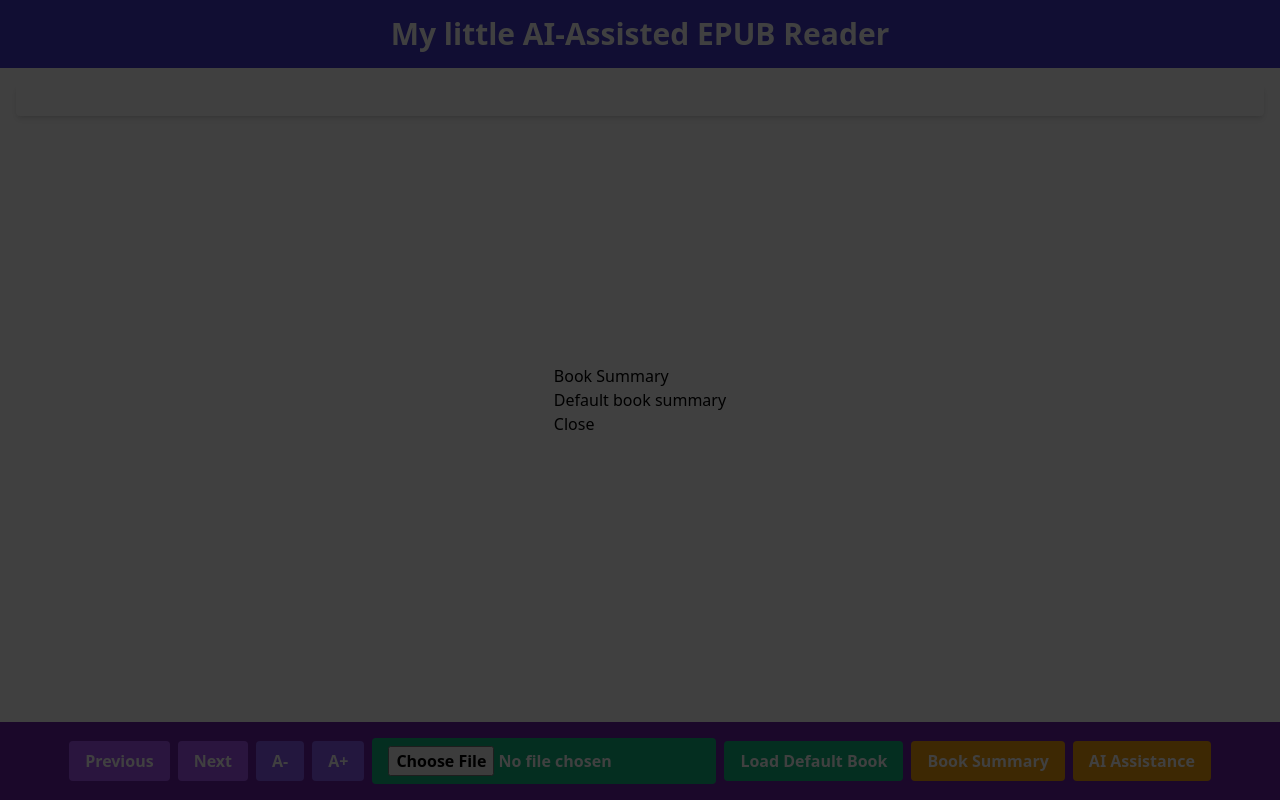
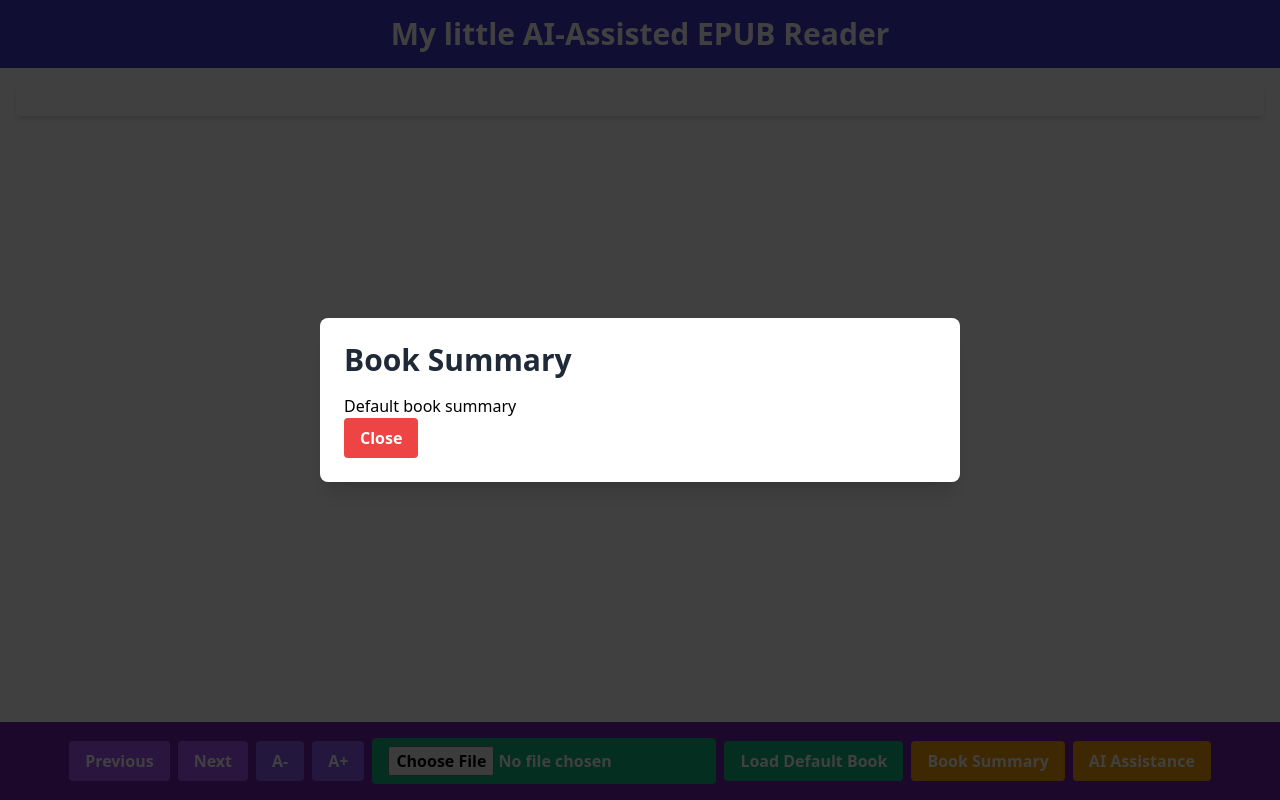
Before and after one commit to pranavmodi/readAI, a Vue app in the folder epub-reader-frontend/: page / in a window 1280 px wide. Both pictures are taken after a click on the button "Book Summary". Built offline with nearby package versions, Linux system fonts and the light colour scheme; no server answers.

Commit message:
update front end

```diff
--- a/epub-reader-frontend/src/App.vue
+++ b/epub-reader-frontend/src/App.vue
@@ -8,11 +8,13 @@
       <div id="book-area" :class="isSidePanelOpen ? 'flex-grow' : 'w-full'" class="bg-white shadow-md rounded p-4">
         <!-- Book content here -->
       </div>
-      <div v-if="showBookSummary" class="overlay bg-black bg-opacity-75 fixed inset-0 flex justify-center items-center">
-        <div class="overlay-content">
-          <h2>Book Summary</h2>
+      <div v-if="showBookSummary" class="overlay bg-black bg-opacity-75 fixed inset-0 flex justify-center items-center transition-opacity ease-out duration-300">
+        <div class="overlay-content bg-white p-6 rounded-lg shadow-xl w-full sm:w-3/4 md:w-1/2">
+          <h2 class="text-2xl md:text-3xl font-bold text-gray-800 mb-4">Book Summary</h2>
           <p>{{ currentBookSummary }}</p>
-          <button @click="toggleBookSummary" class="close-button">Close</button>
+          <button @click="toggleBookSummary" class="bg-red-500 hover:bg-red-700 text-white font-semibold py-2 px-4 rounded transition duration-300 ease-in-out">
+            Close
+          </button>
         </div>
       </div>
       <div v-if="isSidePanelOpen" id="side-panel" class="w-custom bg-lightBlue-500 rounded text-black p-4">
```
